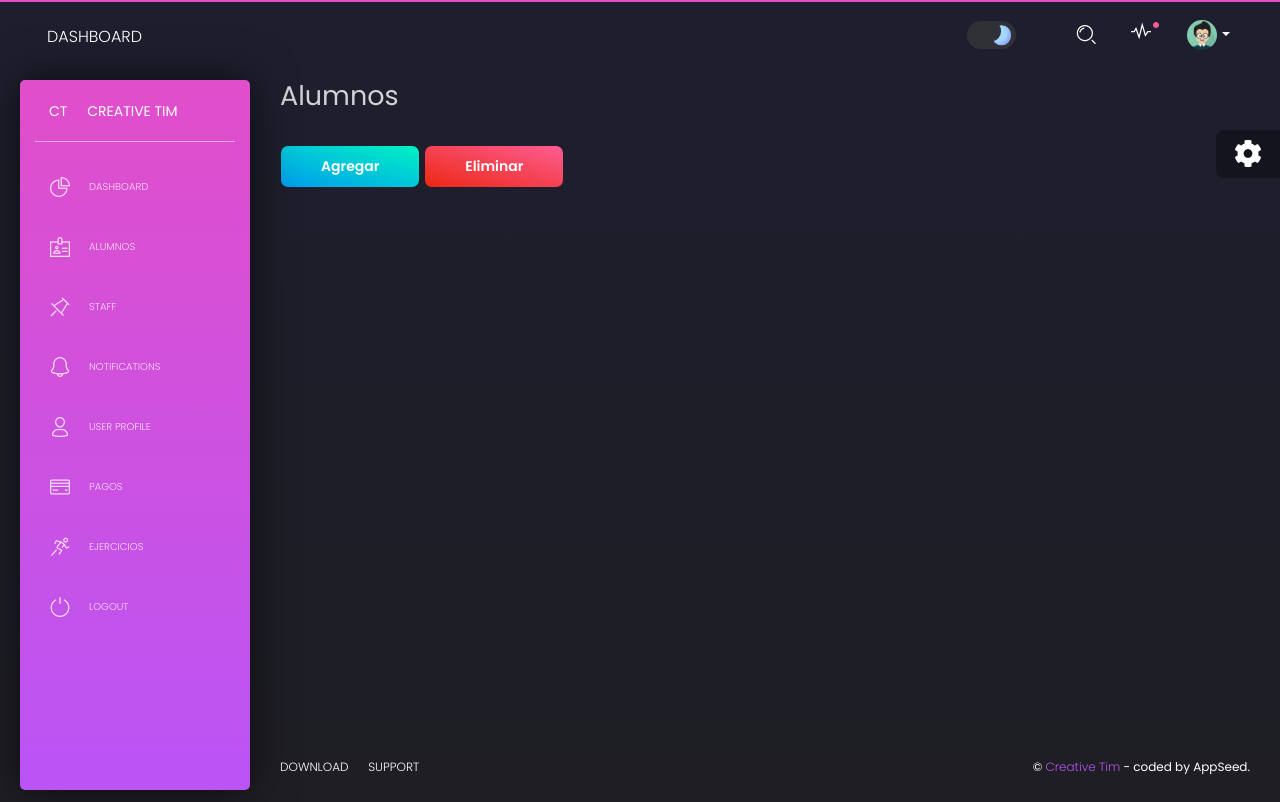
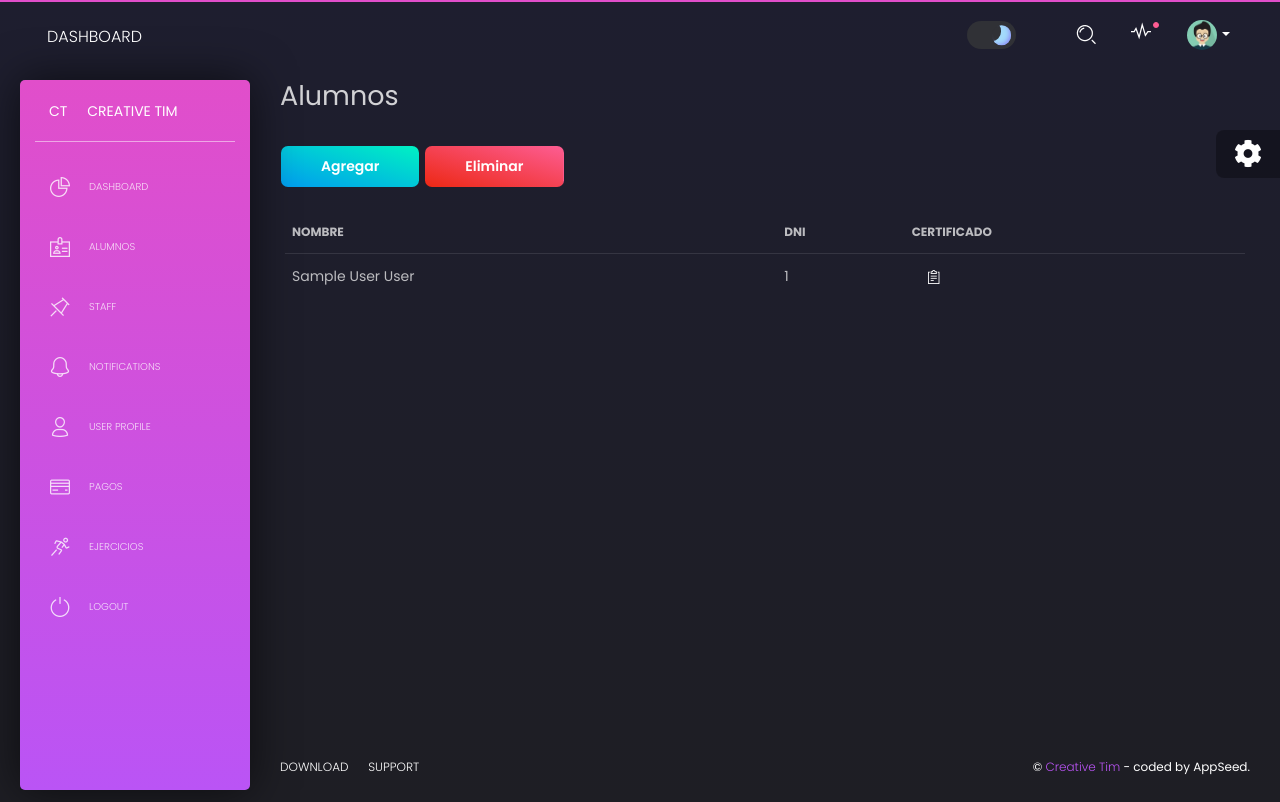
Before and after one commit to alejogaletto/Gym-manager, a Django app: page /students/ in a window 1280 px wide. Run offline with Django 3.2, Linux system fonts and the light colour scheme; tables that the repository leaves empty hold one stand-in row (values such as "Sample post"); style sheets or scripts are compiled from the project's sources; some libraries are stand-ins or nearby versions.

Commit message:
students2

```diff
--- a/gym_manager_project/apps/home/urls.py
+++ b/gym_manager_project/apps/home/urls.py
@@ -17,5 +17,7 @@ urlpatterns = [
     path("staff/",staff,name = "staff"),
     path("exercises/",exercises,name = "exercises"),
     path("payments/",payments ,name = "payments"),
+    path("students/create",StudentCreate.as_view() ,name = "studentCreate"),
+
 
 ]
--- a/gym_manager_project/apps/home/views.py
+++ b/gym_manager_project/apps/home/views.py
@@ -7,8 +7,12 @@ from django import template
 from django.contrib.auth.decorators import login_required
 from django.http import HttpResponse, HttpResponseRedirect
 from django.template import loader
-from django.urls import reverse
+from django.urls import reverse,reverse_lazy
 from django.shortcuts import render
+from django.views.generic import ListView,DetailView,CreateView,UpdateView,DeleteView
+from .models import *
+
+
 
 
 
@@ -46,7 +50,15 @@ def pages(request):
         return HttpResponse(html_template.render(context, request))
 
 def students(request):
-    return render(request,'home/students.html')
+    studentList = Student.objects.all()
+    return render(request,'home/students.html',{'studentList' : studentList})
+
+class StudentCreate(CreateView):
+    model = Student
+    fields = '__all__'
+    success_url= reverse_lazy('students')
+    template_name= 'home/student_form.html'
+
 
 
 def staff(request):
--- a/gym_manager_project/apps/static/assets/scss/black-dashboard/bootstrap/_tables.scss
+++ b/gym_manager_project/apps/static/assets/scss/black-dashboard/bootstrap/_tables.scss
@@ -13,6 +13,7 @@
     padding: $table-cell-padding;
     vertical-align: top;
     border-top: $table-border-width solid $table-border-color;
+
   }
 
   thead th {
--- a/gym_manager_project/apps/templates/home/students.html
+++ b/gym_manager_project/apps/templates/home/students.html
@@ -5,12 +5,60 @@
     <div class="row">
       <div class="col">
         <h2>Alumnos</h2>
-        <button type="button" class="btn btn-success">Agregar</button>
+        <a href="{% url 'studentCreate' %}">        <button type="button" class="btn btn-success">Agregar</button>        </a>
         <button type="button" class="btn btn-danger">Eliminar</button>
 
       </div>
-      <div class="col">
+    </div>
+    <div class="row">
+      <div class="card-body">
+        <div class="table-responsive">
+          <table class="table tablesorter" id="">
+            <thead class=" text-primary">
+              <tr>
+                <th>
+                  Nombre
+                </th>
+                <th>
+                  Dni
+                </th>
+                <th>
+                  Certificado
+                </th>
+              </tr>
+            </thead>
 
+            <tbody>
+              {% if studentList%}
+              {% for alumno in studentList%}
+
+              <tr>
+                <td>
+                  {{alumno.name}} {{alumno.last_name}}
+
+                </td>
+                <td>
+                  {{alumno.dni}}
+                </td>
+                <td>
+                  <a href="{{alumno.health_file}}" download><div class="font-icon-list col-lg-2 col-md-3 col-sm-4 col-xs-6 col-xs-6">
+
+                      <i class="tim-icons icon-notes" style="color: white;"></i>
+
+
+                  </div></a>
+                </td>
+
+
+              </tr>
+              {% endfor %}
+            </tbody>
+
+            {%else%}
+            <h3>no hay alumnos</h3>
+            {%endif%}
+          </table>
+        </div>
       </div>
     </div>
 
```
Also changed, not shown: gym_manager_project/apps/templates/home/student_form.html (added, +21 -0 lines), gym_manager_project/WhatsApp_Image_2022-12-21_at_14.05.56.jpeg (added), gym_manager_project/WhatsApp_Image_2022-12-21_at_14.05.56_1.jpeg (added).
